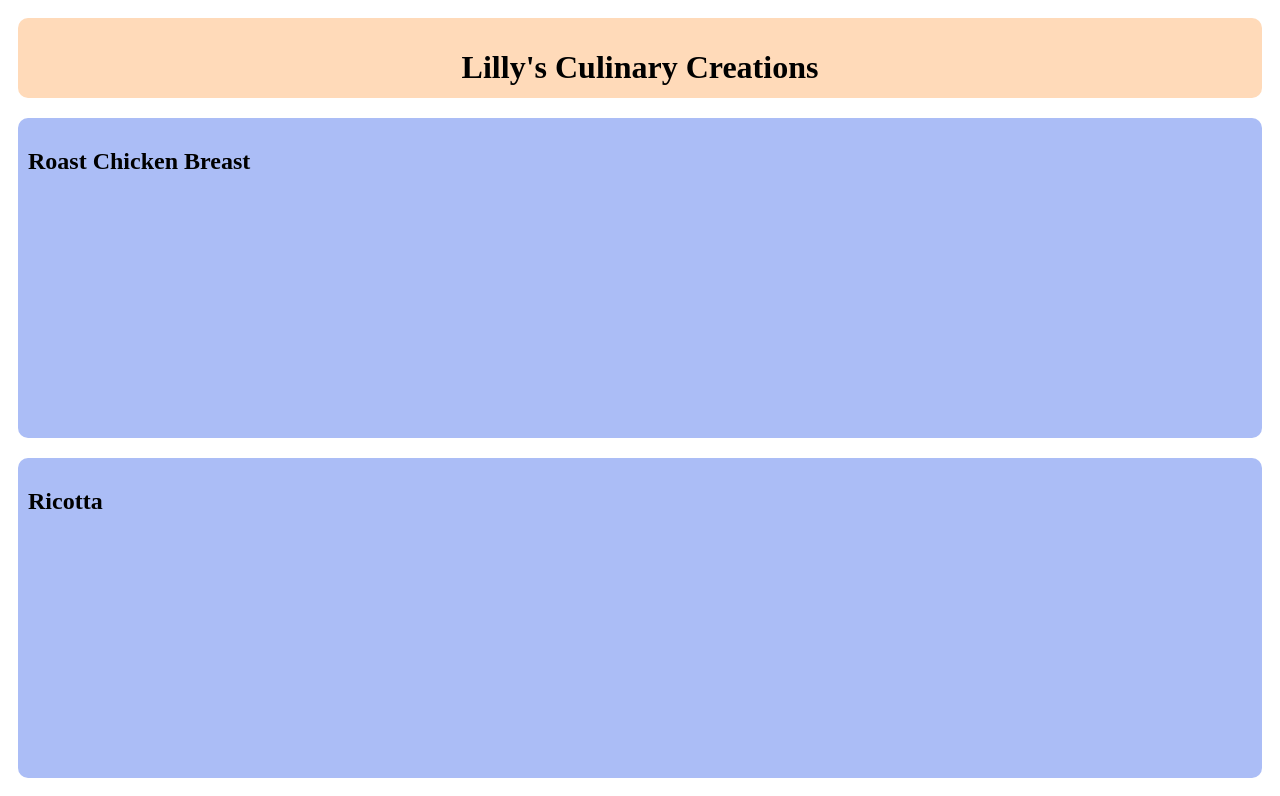
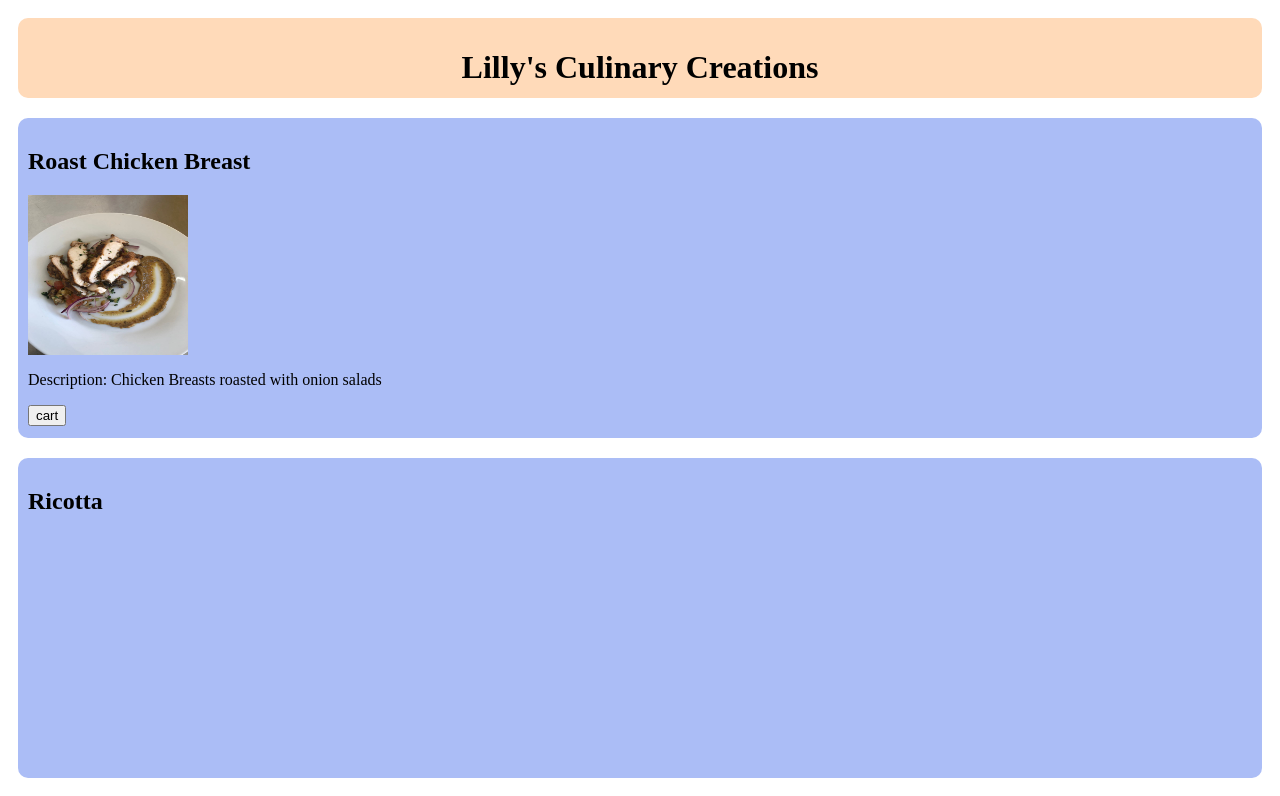
Before and after one commit to LonkeHintsho/flexExample, a plain HTML site: page index.html in a window 1280 px wide. Shown: the top 796 px of the page. Drawn offline with Linux system fonts and the light colour scheme.

Commit message:
Lilly's Culinary Creations Items

```diff
--- a/css/style.css
+++ b/css/style.css
@@ -27,3 +27,12 @@
     background: rgb(171, 189, 246);
     height: 300px;
 }
+.item{
+    display: grid;
+    grid-template-rows: rem 1fr auto;
+}
+
+.item>img {
+    width: 10rem;
+    aspect-ratio: 1/1;
+}
--- a/index.html
+++ b/index.html
@@ -16,7 +16,13 @@
                 <h1>Roast Chicken Breast</h1>
                 <div id="Roast Chicken Breast">
                     <div class="item">
-                         <img src="" alt="">
+                         <img src="https://github.com/LonkeHintsho/flexExample/blob/main/IMAGES/Roast%20Chicken%20Breast.jpg?raw=true" alt="Roast Chicken Breast">
+                         <p>Description:
+                            Chicken Breasts roasted with onion salads
+                         </p>
+                         <div class="button-aside1">
+                            <button>cart</button>
+                         </div>
                     </div>
                 </div>
             </aside>
```
